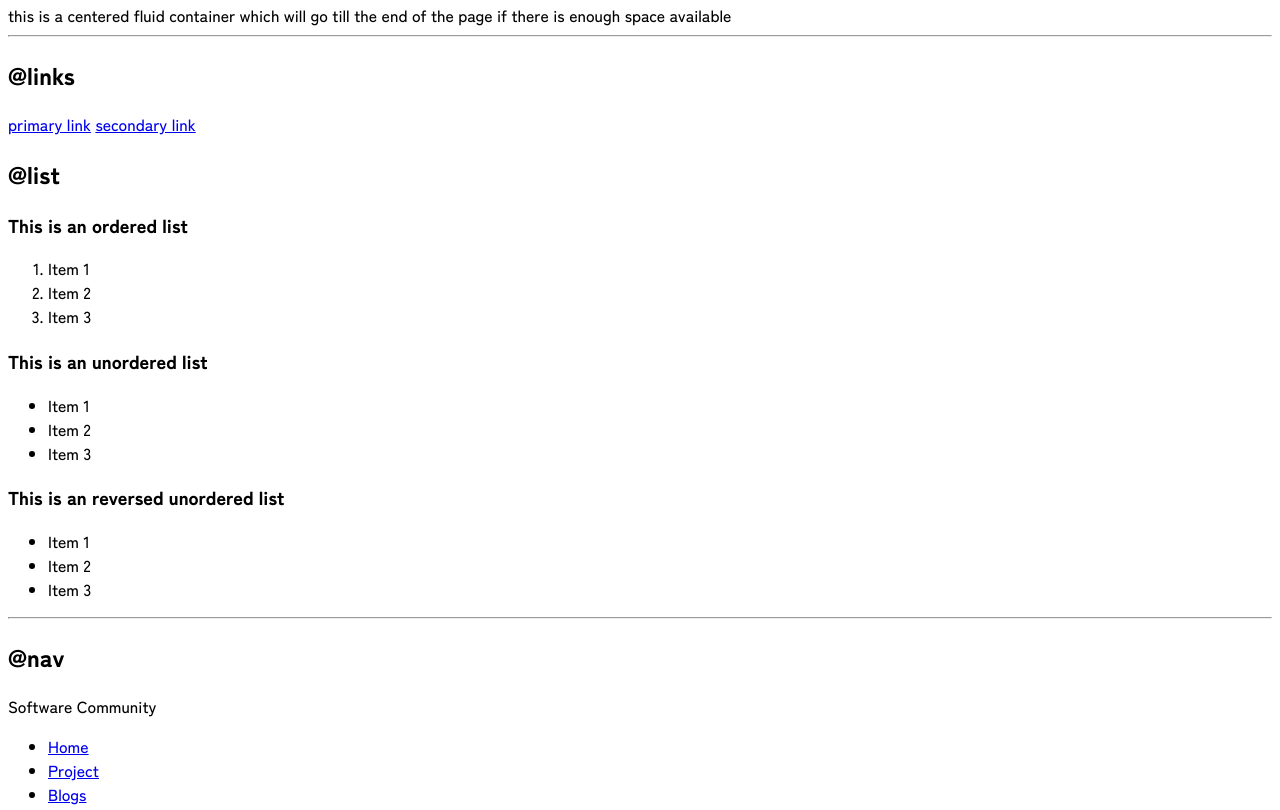
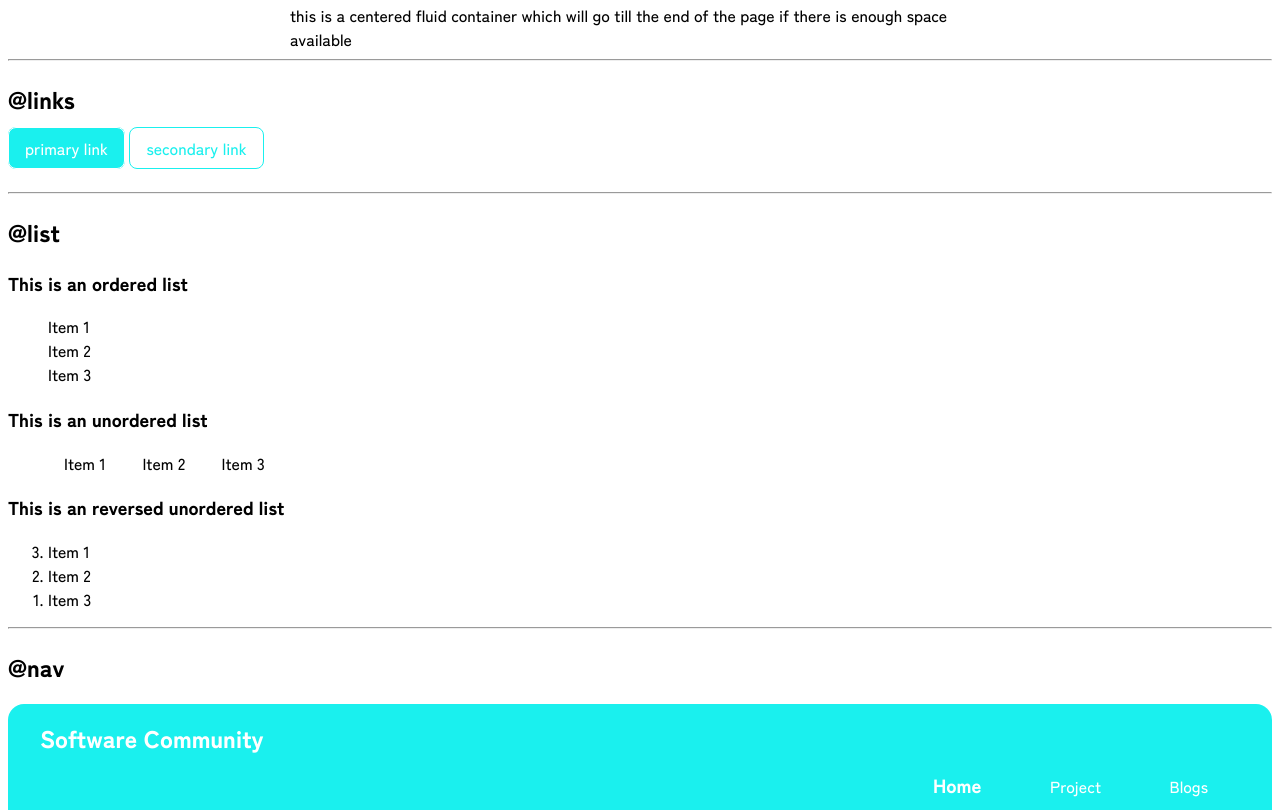
Before and after one commit to Om-jannu/om-component-library, a plain HTML site: page index.html in a window 1280 px wide. Shown: the part 730-1540 px from the top of the page. Drawn offline with Linux system fonts and the light colour scheme.

Commit message:
feat: css

```diff
--- a/index.html
+++ b/index.html
@@ -22,43 +22,44 @@
 <hr>
 <h1>@container</h1>
 <h3>fluid container</h3>
-<div>this is a fluid container which will go till the end of the page if there is enough space available</div>
+<div class="container">this is a fluid container which will go till the end of the page if there is enough space available</div>
 <h3>centered fluid container</h3>
-<div>this is a centered fluid container which will go till the end of the page if there is enough space available</div>
+<div class="container container-center">this is a centered fluid container which will go till the end of the page if there is enough space available</div>
 <hr>
 <h2>@links</h2>
-<div>
-    <a href="#">primary link</a>
-    <a href="#">secondary link</a>
+<div class="link-box">
+    <a class="link prilink" href="">primary link</a>
+    <a class="link seclink" href="">secondary link</a>
 </div>
+<hr>
 <h2>@list</h2>
     <h3>This is an ordered list</h3>
-    <ol>
+    <ol class="non-bullet">
         <li>Item 1</li>
         <li>Item 2</li>
         <li>Item 3</li>
     </ol>
     <h3>This is an unordered list</h3>
-    <ul>
+    <ul class="non-bullet ">
+        <li class="inline">Item 1</li>
+        <li class="inline">Item 2</li>
+        <li class="inline">Item 3</li>
+    </ul>
+    <h3>This is an reversed unordered list</h3>
+    <ol reversed>
         <li>Item 1</li>
         <li>Item 2</li>
         <li>Item 3</li>
-    </ul>
-    <h3>This is an reversed unordered list</h3>
-    <ul>
-        <li>Item 1</li>
-        <li>Item 2</li>
-        <li>Item 3</li>
-    </ul>
+    </ol>
     <hr>
 
     <h2>@nav</h2>
-    <nav>
-        <div>Software Community</div>
-        <ul>
-            <li><a href="#">Home</a></li>
-            <li><a href="#">Project</a></li>
-            <li><a href="#">Blogs</a></li>
+    <nav class="navig">
+        <div class="nav-brand">Software Community</div>
+        <ul class="nav-pill">
+            <li class="inline"><a class="link link-active" href="#">Home</a></li>
+            <li class="inline"><a class="link" href="#">Project</a></li>
+            <li class="inline"><a class="link" href="#">Blogs</a></li>
         </ul>
     </nav>
     <hr>
--- a/style.css
+++ b/style.css
@@ -1,7 +1,64 @@
 @import url('https://fonts.googleapis.com/css2?family=Zen+Kaku+Gothic+New:wght@300;500;900&display=swap');
+:root{
+    --pri-color : #1AF0EE;
+    --white : #ffffff;
+}
 body{
 font-family:'Zen Kaku Gothic New', sans-serif;
 }
 .ofwpara{
     background-color: rgb(231, 226, 226);
 }
+.container{
+    padding: 0rem 1rem;
+}
+.container-center{
+    max-width: 700px;
+    margin: auto;
+}
+.link{
+    padding: 0.5rem 1rem;
+      text-decoration: none;
+}
+.link-box{
+    margin-bottom: 2rem;
+}
+.prilink{
+    border: 1px solid ;
+    background-color: var(--pri-color);
+    border-radius: 0.5rem;
+    border-color: var(--black);
+    color: var(--white);
+}
+.seclink{
+    border: solid 1px var(--pri-color);
+    border-radius: 0.5rem;
+    color: var(--pri-color);
+}
+.non-bullet{
+list-style: none;
+}
+.inline{
+    padding: 0.5rem 1rem;
+    display: inline;
+}
+.navig{
+    padding: 1rem 2rem;
+    background-color: var(--pri-color);
+    border-radius: 1rem;
+}
+.nav-brand{
+    color: var(--white);
+    font-weight: bold;
+    font-size: x-large;
+}
+.link-active{
+    font-size: larger;
+    font-weight: bold;
+}
+.navig .nav-pill{
+    text-align: right;
+}
+.navig .link{
+    color: var(--white);
+}
```
